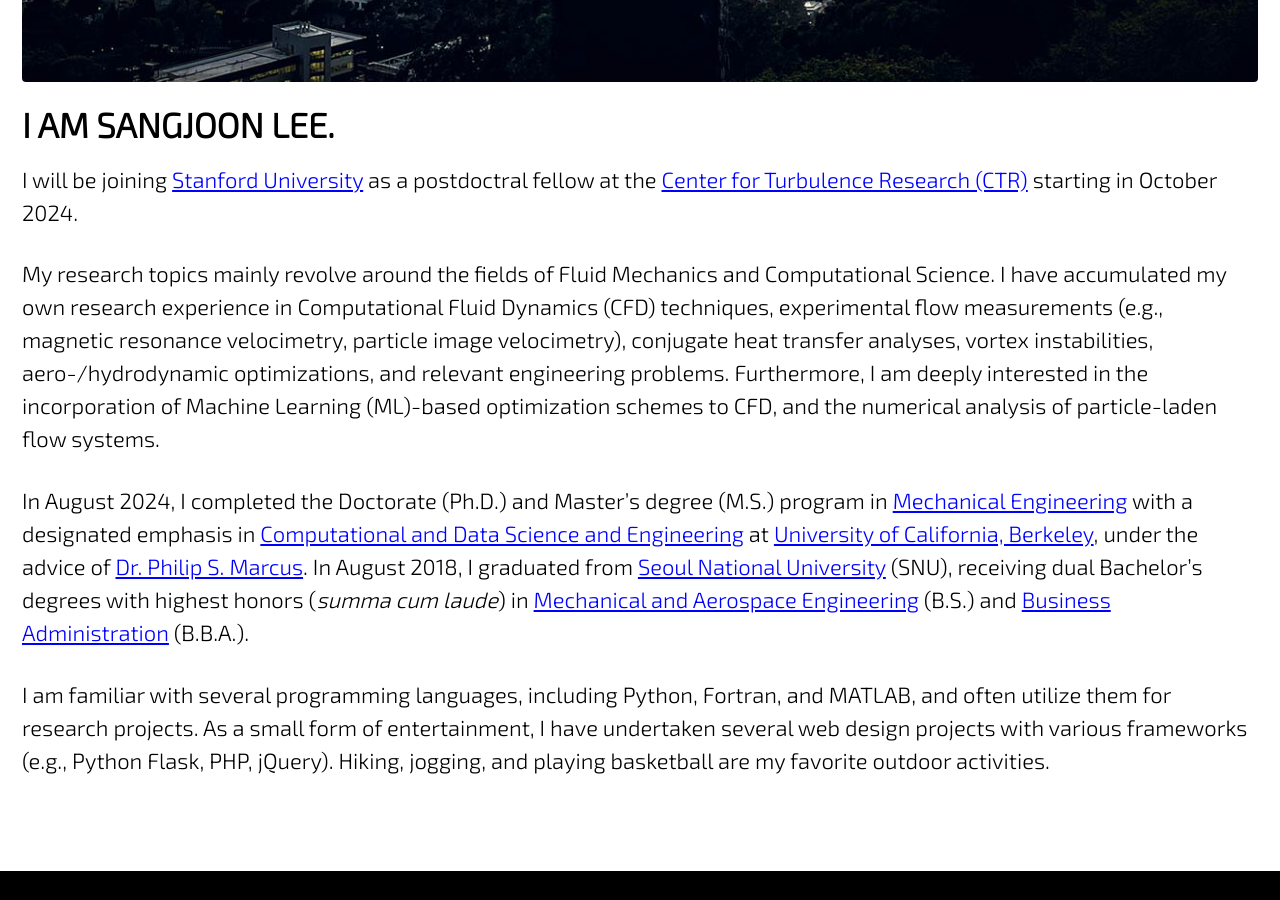
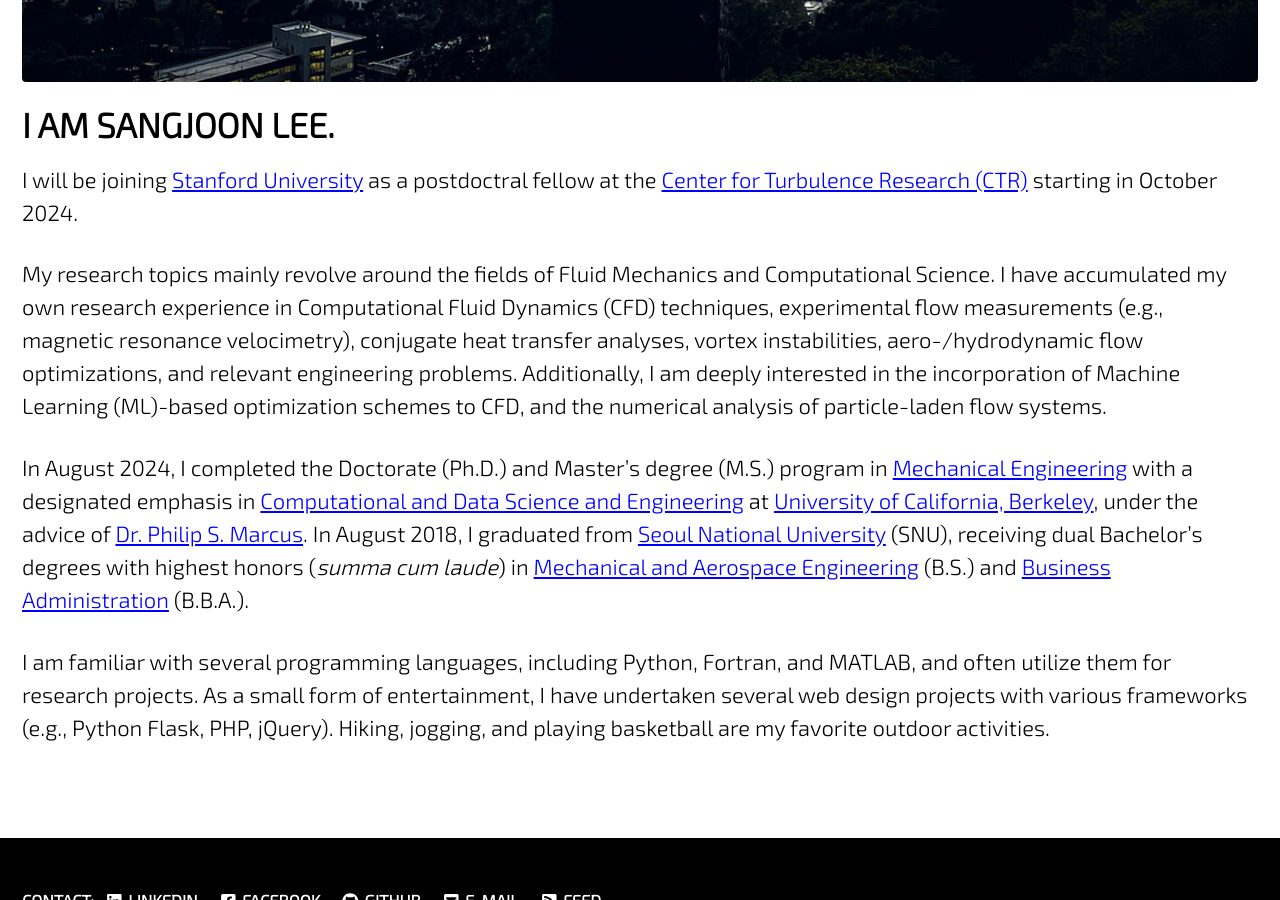
Before and after one commit to jun9303/jun9303.github.io, a Jekyll site: the page built from index.md, in a window 1280 px wide and 900 px high, scrolled down 1139 px. Built offline with Jekyll 4.4.1, drawn with Linux system fonts in a browser that asks for light colours; cached includes are drawn as plain includes; nearby versions of some CDN libraries.

Commit message:
Profile Updated 071324

```diff
--- a/index.md
+++ b/index.md
@@ -17,7 +17,7 @@ intro:
 
 I will be joining [Stanford University](https://www.stanford.edu/) as a postdoctral fellow at the [Center for Turbulence Research (CTR)](https://ctr.stanford.edu/) starting in October 2024.
 
-My research topics mainly revolve around the fields of Fluid Mechanics and Computational Science. I have accumulated my own research experience in Computational Fluid Dynamics (CFD) techniques, experimental flow measurements (e.g., magnetic resonance velocimetry, particle image velocimetry), conjugate heat transfer analyses, vortex instabilities, aero-/hydrodynamic optimizations, and relevant engineering problems. Furthermore, I am deeply interested in the incorporation of Machine Learning (ML)-based optimization schemes to CFD, and the numerical analysis of particle-laden flow systems.
+My research topics mainly revolve around the fields of Fluid Mechanics and Computational Science. I have accumulated my own research experience in Computational Fluid Dynamics (CFD) techniques, experimental flow measurements (e.g., magnetic resonance velocimetry), conjugate heat transfer analyses, vortex instabilities, aero-/hydrodynamic flow optimizations, and relevant engineering problems. Additionally, I am deeply interested in the incorporation of Machine Learning (ML)-based optimization schemes to CFD, and the numerical analysis of particle-laden flow systems.
 
 In August 2024, I completed the Doctorate (Ph.D.) and Master's degree (M.S.) program in [Mechanical Engineering](https://me.berkeley.edu/) with a designated emphasis in [Computational and Data Science and Engineering](https://data.berkeley.edu/decdse/) at [University of California, Berkeley](https://www.berkeley.edu/), under the advice of [Dr. Philip S. Marcus](https://me.berkeley.edu/people/philip-s-marcus/). In August 2018, I graduated from [Seoul National University](https://useoul.edu/) (SNU), receiving dual Bachelor's degrees with highest honors (*summa cum laude*) in [Mechanical and Aerospace Engineering](http://me.snu.ac.kr/en) (B.S.) and [Business Administration](http://cba.snu.ac.kr/en) (B.B.A.).
 
```
